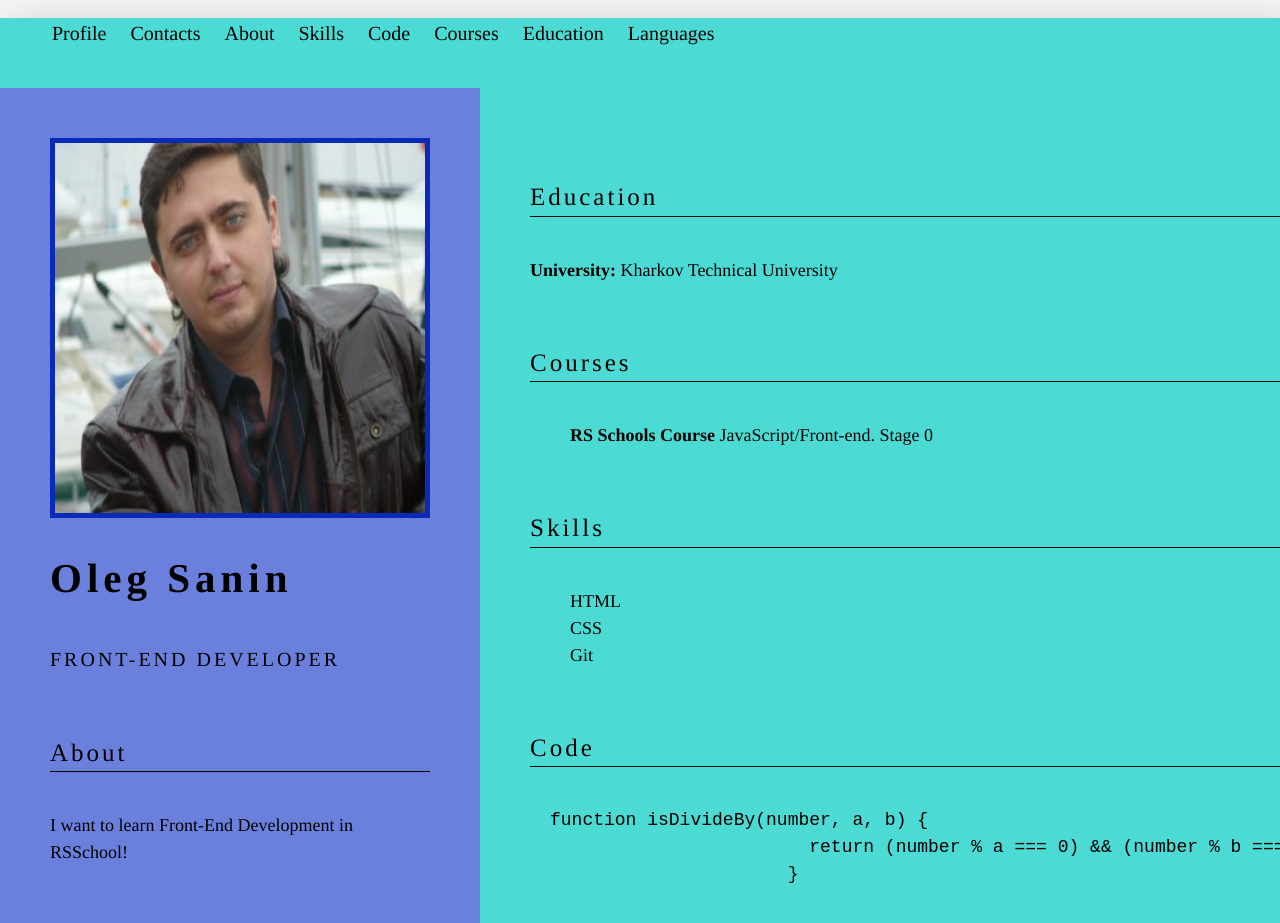
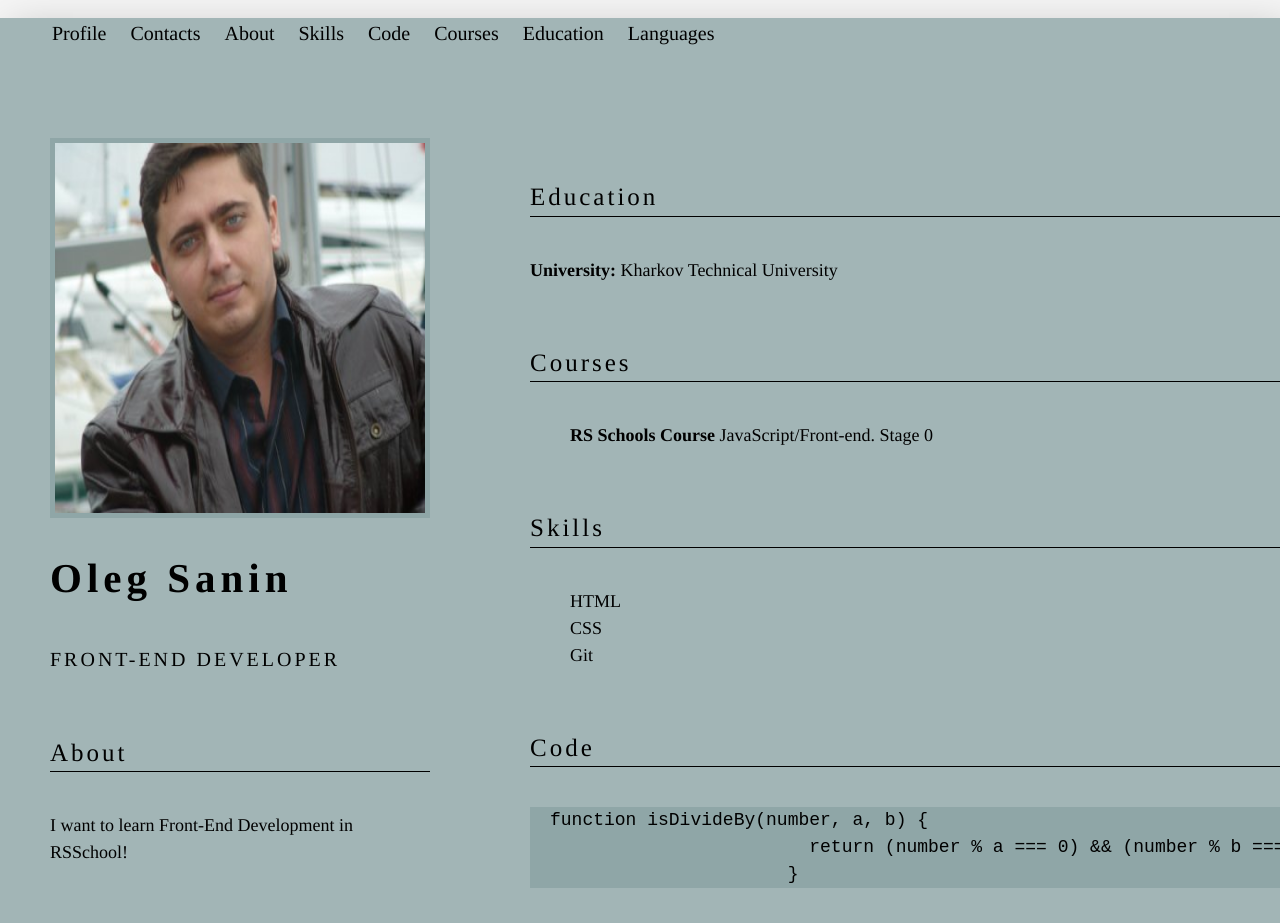
Before and after one commit to saninoleg/rsschool-cv, a plain HTML site: page index.html in a window 1280 px wide. Shown: the top 923 px of the page. Drawn offline with Linux system fonts and the light colour scheme.

Commit message:
init: update style.css

```diff
--- a/style.css
+++ b/style.css
@@ -31,7 +31,7 @@ a {
     height: 70px;
 }
 .nav {
-    background-color: rgb(75, 219, 212);
+    background-color: rgb(138, 162, 163, 0.774);
 }
 .nav-list {
     height: 70px;
@@ -64,14 +64,14 @@ main {
 .block-left {
     padding: 50px 50px;
     width: 40%;
-    background-color: rgb(107, 128, 221);
+    background-color: rgb(138, 162, 163, 0.774);
 }
 .foto {
     display: block;
     margin: 0 auto;
     width: 350px;
     height: 350px;
-    border: 5px solid rgb(10, 42, 184);
+    border: 5px solid rgb(138, 162, 163, 0.774);
 }
 .title {
     margin-top: 30px;
@@ -117,7 +117,8 @@ main {
 .block-right {
     padding: 30px 50px;
     width: 60%;
-    background-color: rgb(75, 219, 212);
+    background-color: rgba(138, 162, 163, 0.774);
+    ;
 }
 .education-text span {
     font-weight: 700;
@@ -172,7 +173,7 @@ main {
 pre {
     padding-left: 20px;
     font-family: monospace;
-    background-color: rgb(75, 219, 212);
+    background-color: rgba(138, 162, 163, 0.774);
 }
 .languages-list {
     position: relative;
```
